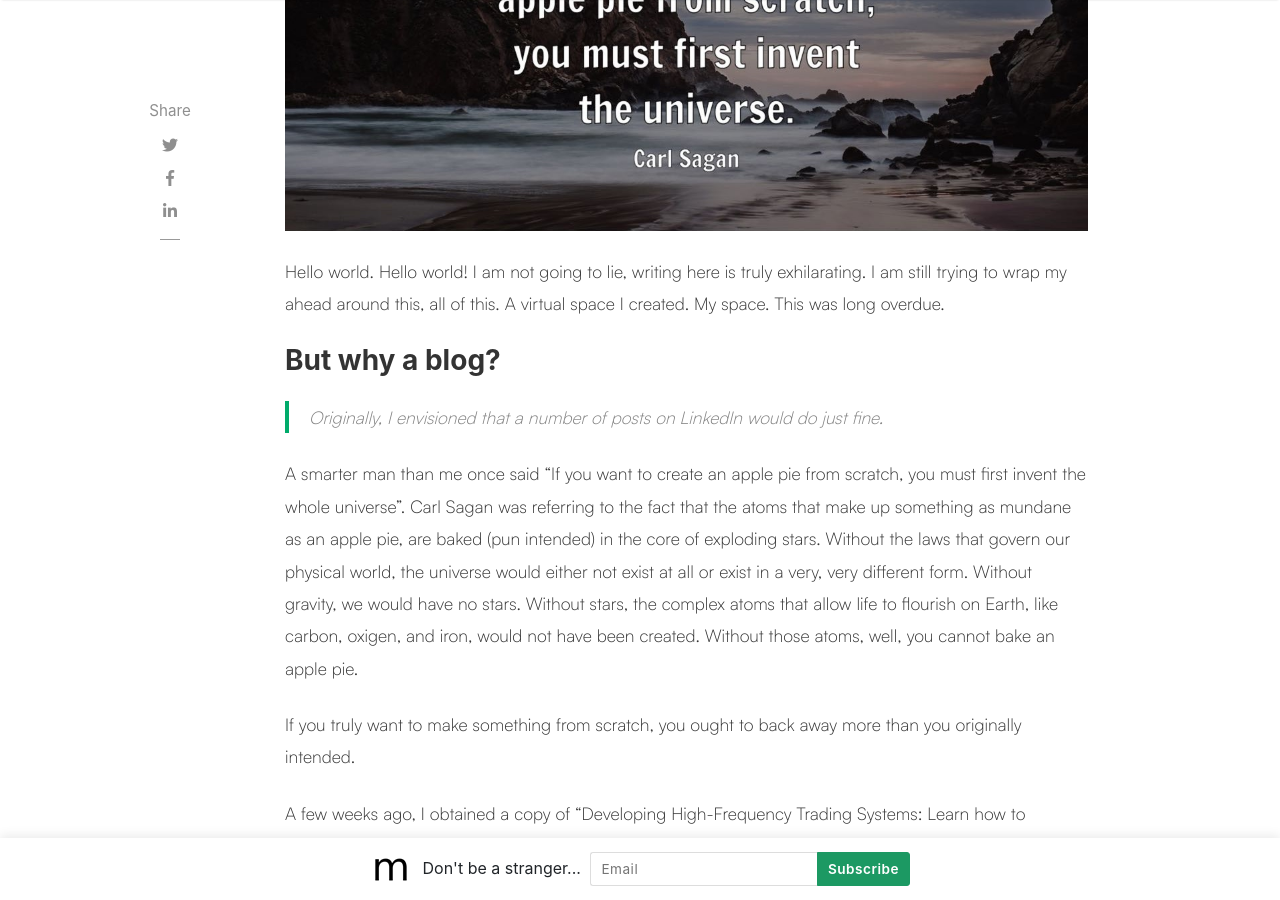
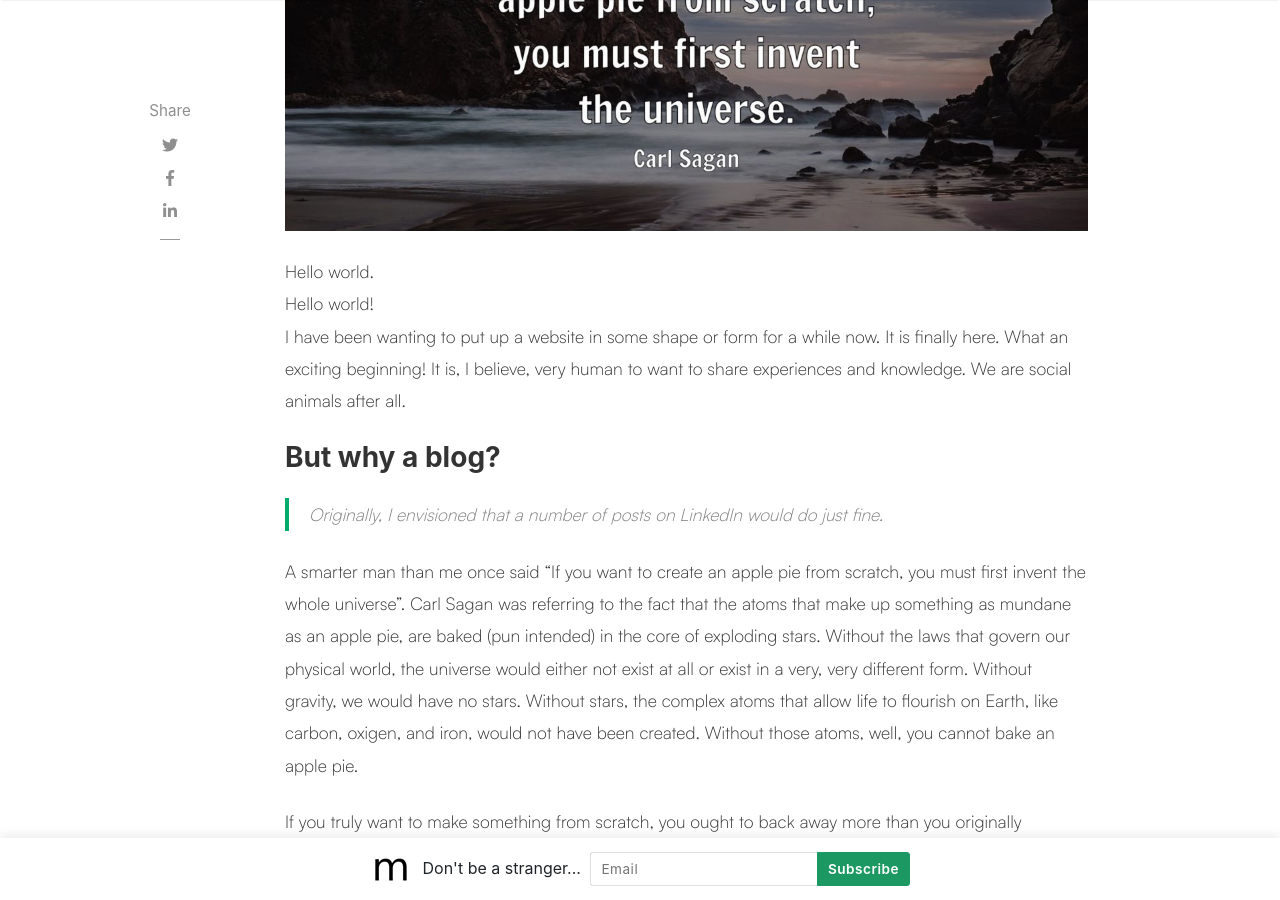
Before and after one commit to FMA350/FMA350.github.io, a Jekyll site: the page built from _posts/2023-10-31-hello-world.md, in a window 1280 px wide and 900 px high, scrolled down 556 px. Built offline with Jekyll 4.4.1, drawn with Linux system fonts in a browser that asks for light colours; nearby versions of some CDN libraries; comment, search, counter and statistics services are not loaded.

Commit message:
redacted first post

```diff
--- a/_posts/2023-10-31-hello-world.md
+++ b/_posts/2023-10-31-hello-world.md
@@ -11,10 +11,11 @@ featured: true
 hidden: false
 ---
 
-Hello world.
-Hello world! I am not going to lie, writing here is truly exhilarating.
-I am still trying to wrap my ahead around this, all of this. A virtual space
-I created. My space. This was long overdue.
+Hello world. <br>
+Hello world! <br>
+I have been wanting to put up a website in some shape or form for a while now. It is finally here.
+What an exciting beginning! It is, I believe, very human to want to share experiences and knowledge.
+We are social animals after all.
 
 ### But why a blog?
 
```
